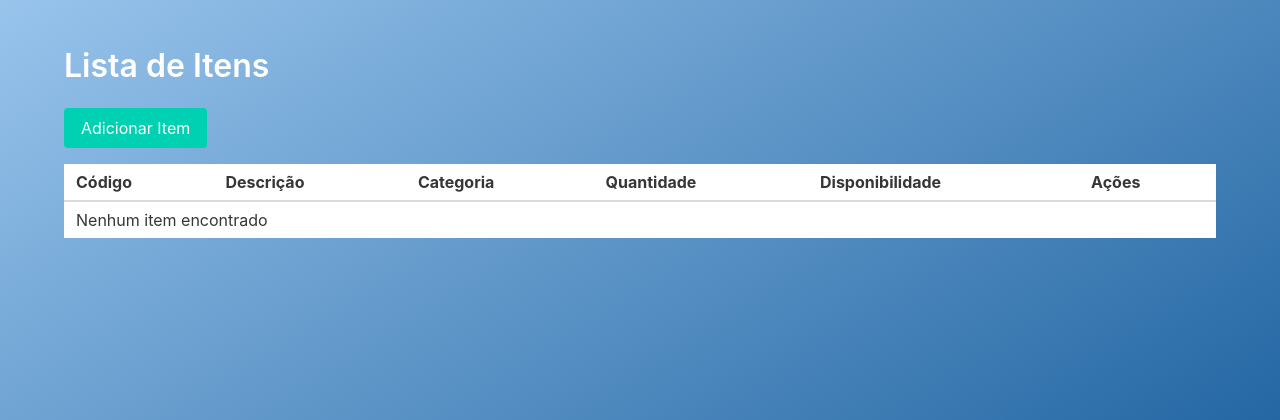
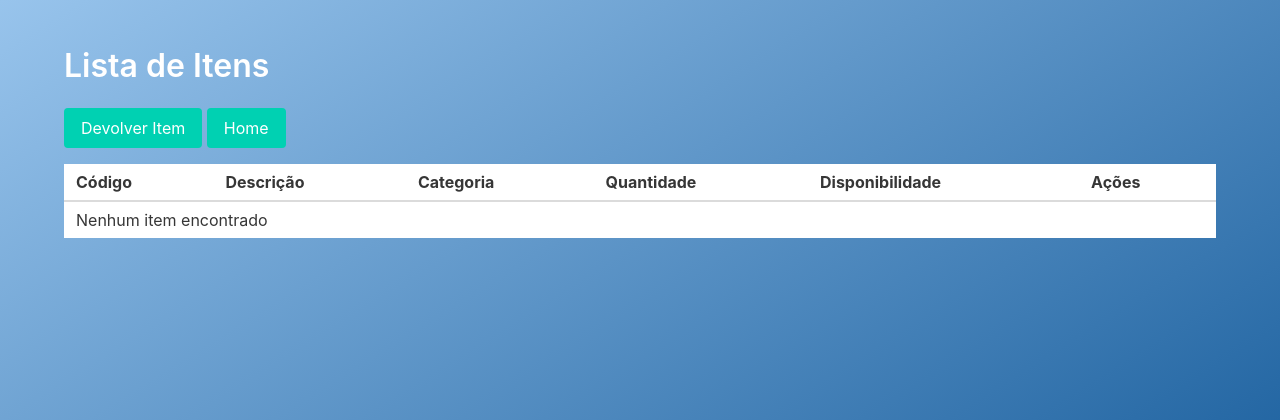
Before and after one commit to VianaGu/Hackthon, a PHP site: page /TabelaItens.php in a window 1280 px wide. Shown: the top 420 px of the page. Run offline with PHP 8.4, Linux system fonts and the light colour scheme; the visitor is signed in with stand-in values (Sample User, id 1); data that the repository does not hold is empty.

Commit message:
adiciona botão home na página de tabelas

```diff
--- a/TabelaItens.php
+++ b/TabelaItens.php
@@ -33,7 +33,9 @@ $result = $conexao->query($sql);
             <h1 class="title has-text-white">Lista de Itens</h1>
 
             <!-- Botão de Adicionar Novo Item -->
-            <a href="adicionar_item.php" class="button is-primary mb-4">Adicionar Item</a>
+            <a href="adicionar_item.php" class="button is-primary mb-4">Devolver Item</a>
+             <!-- Botão de Adicionar Novo Item -->
+             <a href="home.php" class="button is-primary mb-4">Home</a>
 
             <!-- Tabela com Itens -->
             <table class="table is-striped is-fullwidth">
@@ -73,7 +75,9 @@ $result = $conexao->query($sql);
                 </tbody>
             </table>
         </div>
+
     </section>
+
 </body>
 
 </html>
```
